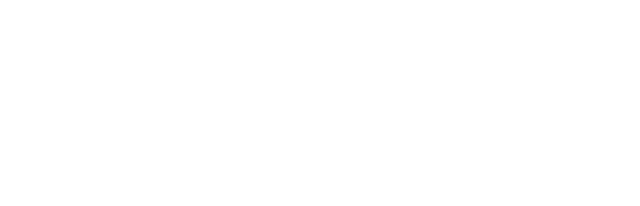
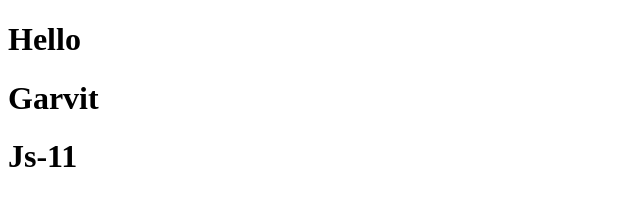
Before and after one commit to rw3Garvit/js-11, a plain HTML site: page array.html in a window 1280 px wide. Shown: the whole page, without its empty margins (0-640 px from the left). Drawn offline with Linux system fonts and the light colour scheme.

Commit message:
array complate commit

```diff
--- a/array.html
+++ b/array.html
@@ -6,6 +6,10 @@
     <title>Document</title>
   </head>
   <body>
+    <h1>Hello</h1>
+    <h1>Garvit</h1>
+    <h1>Js-11</h1>
+
     <script>
       //   let arr = [1, 2, 23, 4, 6, 7, 3];
       //   console.log(arr[2]);
@@ -76,6 +80,55 @@
 
       // // arr.push(5);
       // console.log(arr);
+
+      // let arr = [1, 2, 3, 4, 56, 7, 82];
+      // console.log(arr);
+
+      // arr.forEach((val) => {
+      //   console.log(val);
+      // });
+
+      // let data = document.querySelectorAll("h1");
+
+      // console.log(data);
+
+      // data.map((val) => {
+      //   console.log(val);
+      // });
+
+      // data.forEach((val) => {
+      //   console.log(val);
+      // });
+
+      // let arr = [23, 345, 2, 12, 4, 6, 12];
+
+      // arr.unshift(52);
+      // arr.shift();
+      // delete arr[0];
+
+      // console.log(arr);
+
+      // let arr = [12, 234, 35, 234, 3];
+
+      // arr.splice("hello", "garvit", "hello");
+
+      // console.log(arr);
+
+      // let item = 10;
+      // console.log(item);
+
+      // let result = arr.slice(2);
+
+      // console.log(result);
+
+      // arr.forEach((val) => {
+      //   console.log(val);
+      // });
+
+      const date = new Date();
+
+      console.log(date);
+      console.log(date.getDate());
     </script>
   </body>
 </html>
```
